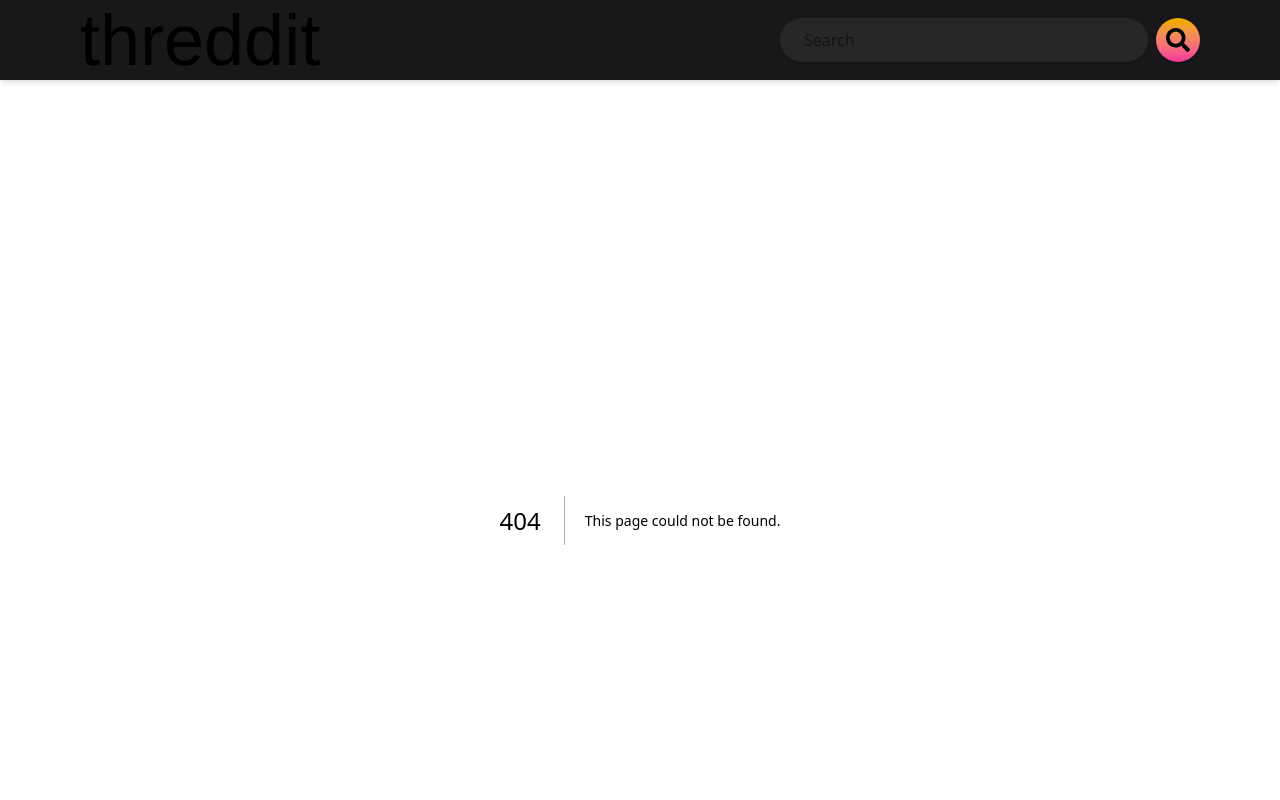
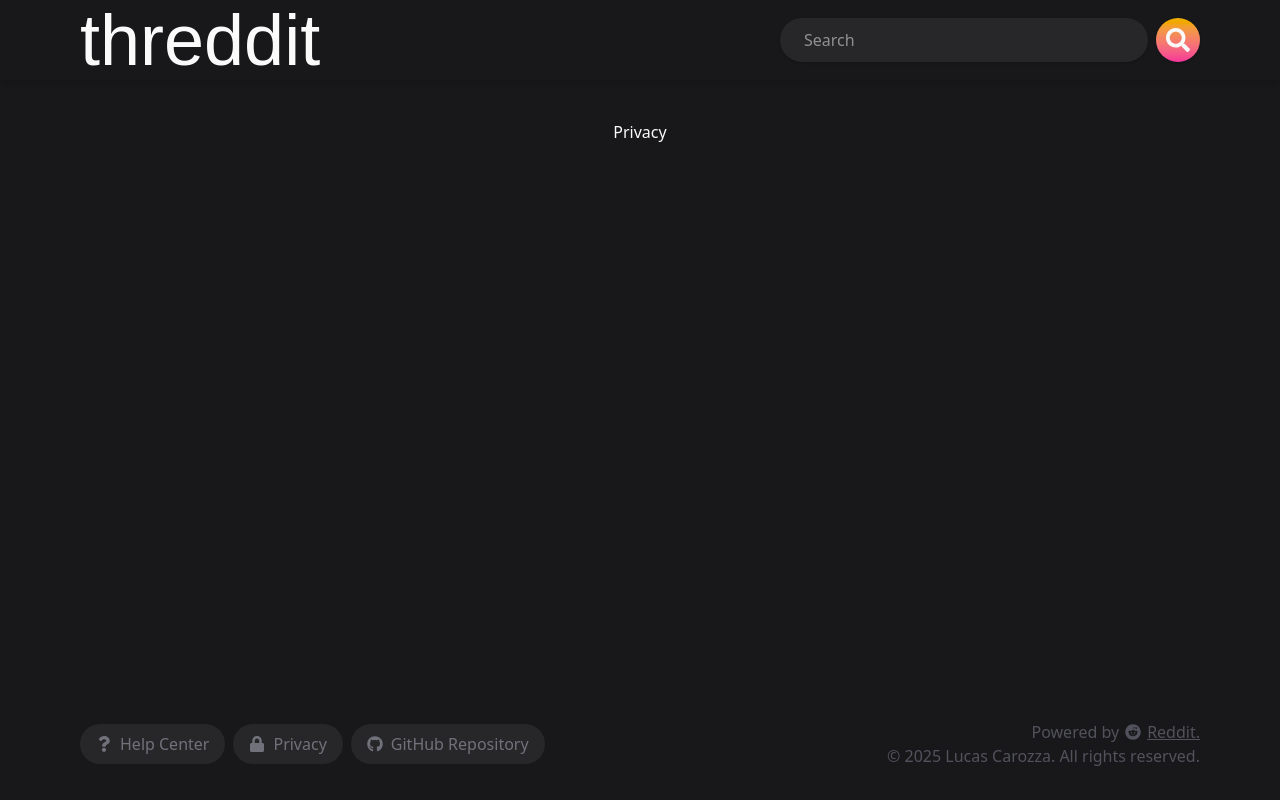
Before and after one commit to lucascarozza/nextjs-threddit, a Next.js app: page /privacy in a window 1280 px wide. Before the commit this address had no page. Shown: the top 800 px of the page. Built offline with nearby package versions, Linux system fonts and the light colour scheme; a web font is replaced by a local one.

Commit message:
Add help center and privacy pages

```diff
--- a/src/Components/Footer/Footer.tsx
+++ b/src/Components/Footer/Footer.tsx
@@ -1,9 +1,11 @@
+import Link from "next/link";
 import { FaGithub, FaLock, FaQuestion, FaReddit } from "react-icons/fa";
 
 const Footer: React.FC = () => {
   return (
     <footer className="row-start-3 flex flex-col items-center justify-center gap-4 md:flex-row md:justify-between">
       <div className="inline-flex items-center justify-center gap-2 text-zinc-500">
+        <Link href={"/help-center"}>
           <button
             type="button"
             title="Help Center"
@@ -13,7 +15,8 @@ const Footer: React.FC = () => {
             <FaQuestion aria-hidden="true" />{" "}
             <span className="hidden sm:block">Help Center</span>
           </button>
-
+        </Link>
+        <Link href={"/privacy"}>
           <button
             type="button"
             title="Privacy"
@@ -23,6 +26,7 @@ const Footer: React.FC = () => {
             <FaLock aria-hidden="true" />
             <span className="hidden sm:block">Privacy</span>
           </button>
+        </Link>
 
         <a
           href="https://github.com/lucascarozza/nextjs-threddit"
--- /dev/null
+++ b/src/app/help-center/page.tsx
@@ -0,0 +1,5 @@
+const HelpCenter: React.FC = () => {
+    return <p>Help Center</p>
+}
+
+export default HelpCenter;
--- a/src/app/layout.tsx
+++ b/src/app/layout.tsx
@@ -1,8 +1,8 @@
 import type { Metadata } from "next";
 import "./globals.css";
 
-import Header from "@/Components/Header/Header";
-import Footer from "@/Components/Footer/Footer";
+import Header from "@/components/Header/Header";
+import Footer from "@/components/Footer/Footer";
 
 import { Honk } from "next/font/google";
 
--- /dev/null
+++ b/src/app/privacy/page.tsx
@@ -0,0 +1,5 @@
+const Privacy: React.FC = () => {
+    return <p>Privacy</p>
+}
+
+export default Privacy;
```
Lines whose indentation alone changed are shown as unchanged.
